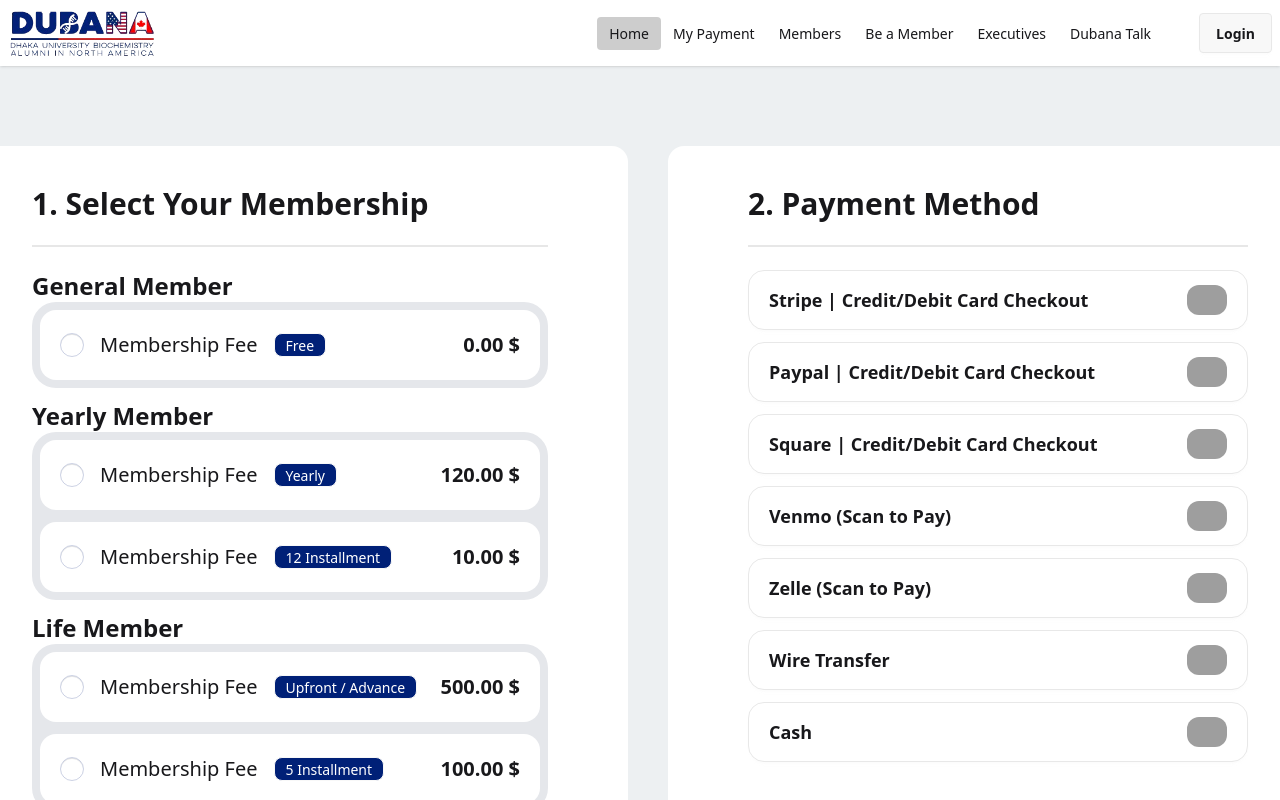
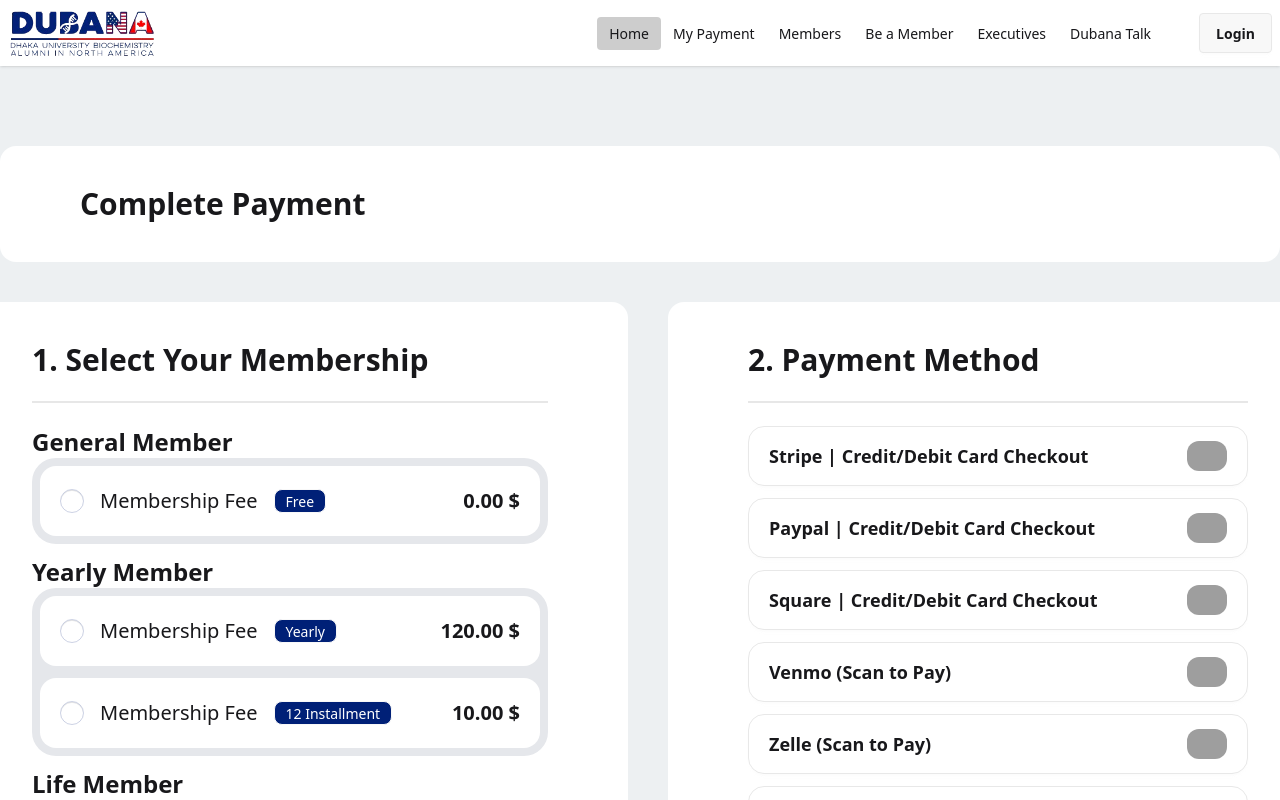
Before and after one commit to zrrehan/job-task-wythmyth, a React (Vite) app: page / in a window 1280 px wide. Shown: the top 800 px of the page. Built offline with nearby package versions, Linux system fonts and the light colour scheme; grey boxes are pictures that could not be loaded.

Commit message:
Finalize the project v0

```diff
--- a/package.json
+++ b/package.json
@@ -12,6 +12,7 @@
   "dependencies": {
     "@tailwindcss/vite": "^4.1.14",
     "lottie-react": "^2.4.1",
+    "motion": "^12.23.24",
     "react": "^19.1.1",
     "react-dom": "^19.1.1",
     "react-icons": "^5.5.0",
--- a/src/Routes/Error.jsx
+++ b/src/Routes/Error.jsx
@@ -1,10 +1,16 @@
 import Lottie from "lottie-react";
-import noData from "../assets/lotties/noData.json"
+import noData from "../assets/lotties/noData.json";
+import { motion } from "motion/react";
 function Error() {
     return(
-        <div>
+        <motion.div
+            initial={{ opacity: 0, y: 50 }}  // start invisible, slightly lower
+            animate={{ opacity: 1, y: 0 }}   // animate to fully visible and original position
+            viewport={{ once: false, amount: 0.2 }}
+            transition={{ duration: 1, ease: "easeOut" }} // 1 second smooth fade-in
+        >
             <Lottie animationData={noData} loop={true} className="h-[500px]" />
-        </div>
+        </motion.div>
     )
 }
 
--- a/src/Routes/MyPayments.jsx
+++ b/src/Routes/MyPayments.jsx
@@ -2,7 +2,7 @@ import Lottie from "lottie-react";
 import paymentAnimation from "../assets/lotties/Payments.json"
 import Swal from "sweetalert2";
 import { useEffect, useState } from "react";
-
+import { motion } from "motion/react";
 function MyPayments() {
     const [payments, setPayments] = useState(JSON.parse(localStorage.getItem("payment")) || []);
     useEffect(() => {
@@ -30,7 +30,12 @@ function MyPayments() {
         });
     }
     return(
-        <div className="flex justify-around">
+        <motion.div
+            initial={{ opacity: 0, y: 50 }}  // start invisible, slightly lower
+            animate={{ opacity: 1, y: 0 }}   // animate to fully visible and original position
+            viewport={{ once: false, amount: 0.2 }}
+            transition={{ duration: 1, ease: "easeOut" }} // 1 second smooth fade-in
+            className="flex justify-around">
             <Lottie animationData={paymentAnimation} loop={true} className="h-[500px]"/>
             <div className="w-[800px]">
                 <button onClick={buttonClicked} className="btn w-full mb-10 bg-[#002077] text-white">Remove All Payment</button>
@@ -55,7 +60,7 @@ function MyPayments() {
                         : <h1 className="text-4xl text-center font-bold">There is no Payment in record</h1>
                 }
             </div>
-        </div>
+        </motion.div>
     )
 }
 
--- a/src/Routes/Payment.jsx
+++ b/src/Routes/Payment.jsx
@@ -2,7 +2,7 @@ import { createContext, Suspense, use, useState } from "react";
 import MembershipType from "../components/membership/membershipType";
 import PaymentCardShowCase from "../components/payment/PaymentCardShowCase";
 import Summary from "../components/summary/Summary";
-
+import { motion } from "motion/react";
 
 export const DataContext = createContext(null);
 const paymentMethodDataPromise = fetch("/payment-method.json").then(res => res.json());
@@ -18,7 +18,13 @@ function Payment({ dataPromise }) {
     }
     return(
         <DataContext value={value}>
-            <div className="flex flex-col lg:flex-row justify-center gap-10 mb-10">
+            <h1 className="bg-white py-10 px-20 mx-auto max-w-[1372px] rounded-2xl  mb-10 text-3xl font-semibold">Complete Payment</h1>
+            <motion.div
+                initial={{ opacity: 0, y: 50 }}  // start invisible, slightly lower
+                animate={{ opacity: 1, y: 0 }}   // animate to fully visible and original position
+                viewport={{ once: false, amount: 0.2 }}
+                transition={{ duration: 1, ease: "easeOut" }} // 1 second smooth fade-in
+                className="flex flex-col lg:flex-row justify-center gap-10 mb-10">
                 <div className="bg-white lg:px-20 rounded-2xl py-10">
                     <h1 className="text-3xl font-semibold">1. Select Your Membership</h1>
                     <div className="divider"></div>
@@ -37,7 +43,7 @@ function Payment({ dataPromise }) {
                         <PaymentCardShowCase dataPromise={paymentMethodDataPromise}></PaymentCardShowCase>
                     </Suspense>
                 </div>
-            </div>
+            </motion.div>
 
             <Summary></Summary>
         </DataContext>
--- a/src/components/payment/ModalDetails.jsx
+++ b/src/components/payment/ModalDetails.jsx
@@ -27,7 +27,7 @@ function ModalDetails() {
 
             <fieldset className="fieldset">
                 <legend className="fieldset-legend ">Additional Notes (Optional)</legend>
-                <textarea className="textarea w-full" placeholder="Bio"></textarea>
+                <textarea className="textarea w-full" placeholder="Write here..."></textarea>
             </fieldset>
         </div>
     )
--- a/src/components/summary/Summary.jsx
+++ b/src/components/summary/Summary.jsx
@@ -10,8 +10,8 @@ function Summary({modal}) {
     const navigate = useNavigate();
     if(!chosen) return null
     function paymentPress() {
-        const response = insertOnePayment(chosen)
         if(titlePayment) {
+            const response = insertOnePayment(chosen)
             navigate("/my-payment");
             Swal.fire({
                 title: "Payment Successful",
```
Also changed, not shown: 2 other files (tests, documents, lock files or other folders).
